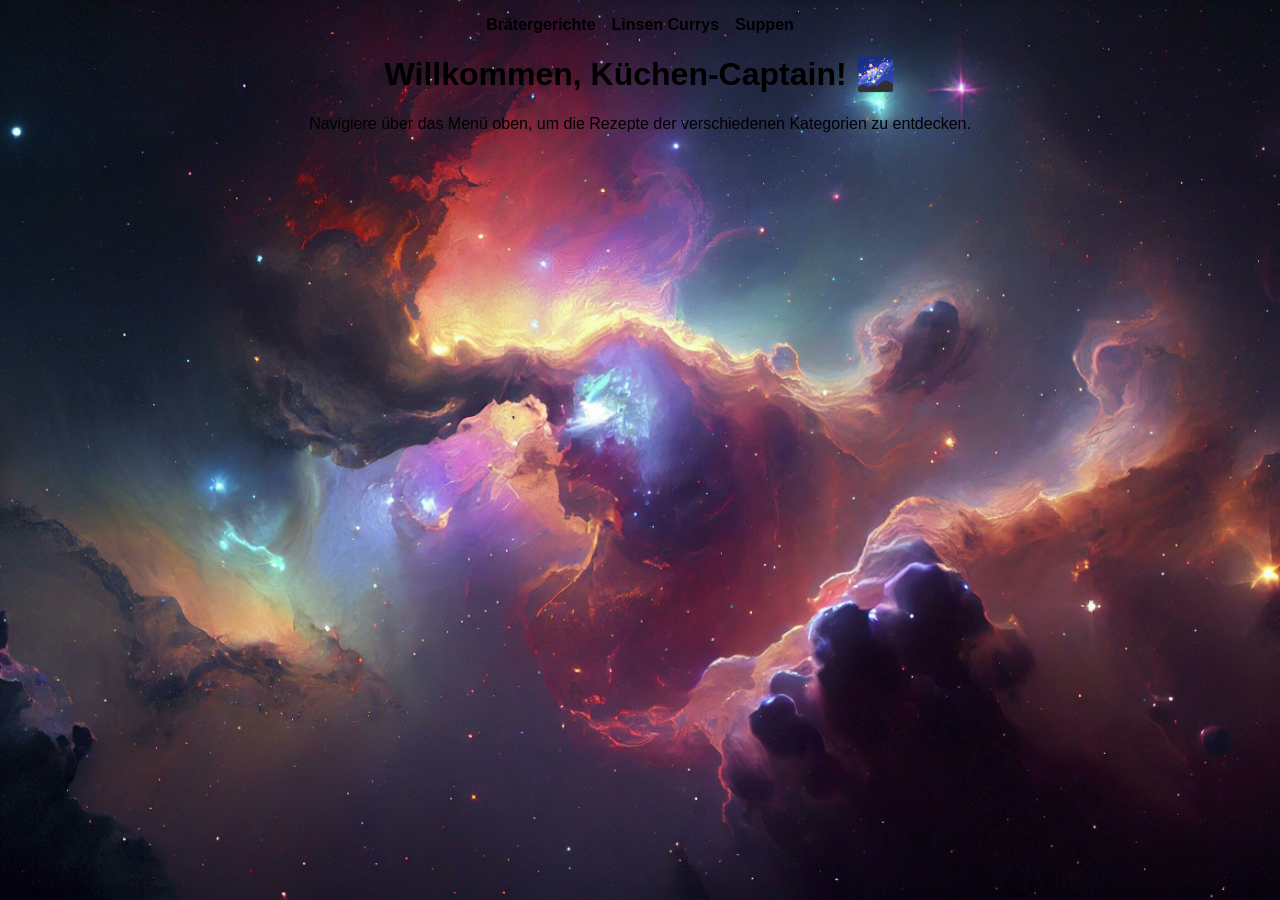
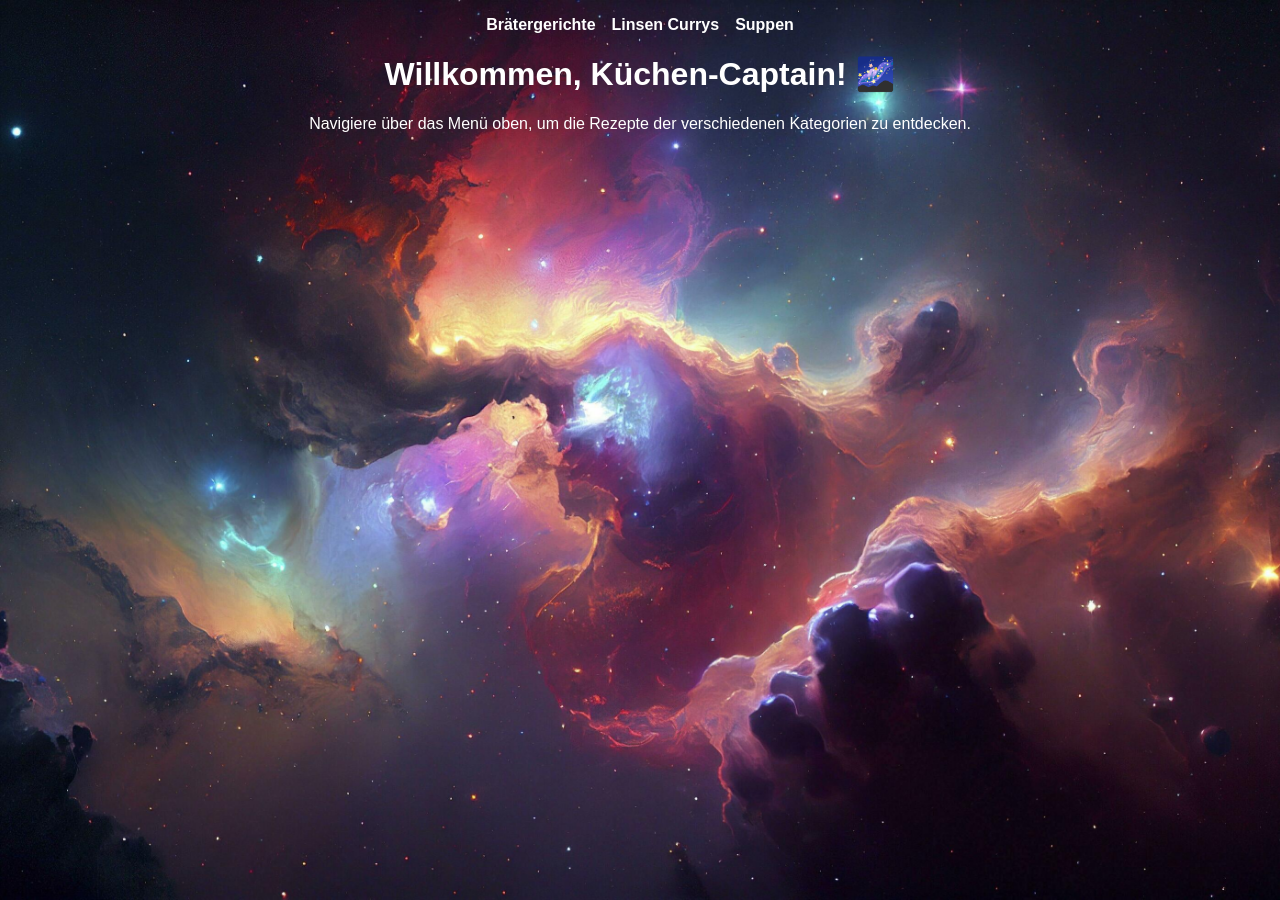
Before and after one commit to culinarystarfleet/Archives-of-the-culinary-starfleet, a Jekyll site: the page built from index.md, in a window 1280 px wide. Built offline with Jekyll 4.4.1, drawn with Linux system fonts in a browser that asks for light colours.

Commit message:
Update style.css

```diff
--- a/assets/css/style.css
+++ b/assets/css/style.css
@@ -1,7 +1,7 @@
 body {
   margin: 0;
   font-family: 'Orbitron', sans-serif;
-  color: black;
+  color: white;
   text-align: center;
 }
 
@@ -26,7 +26,7 @@ body {
 
 .menu li a {
   text-decoration: none;
-  color: black;
+  color: white;
   font-weight: bold;
 }
 
```
